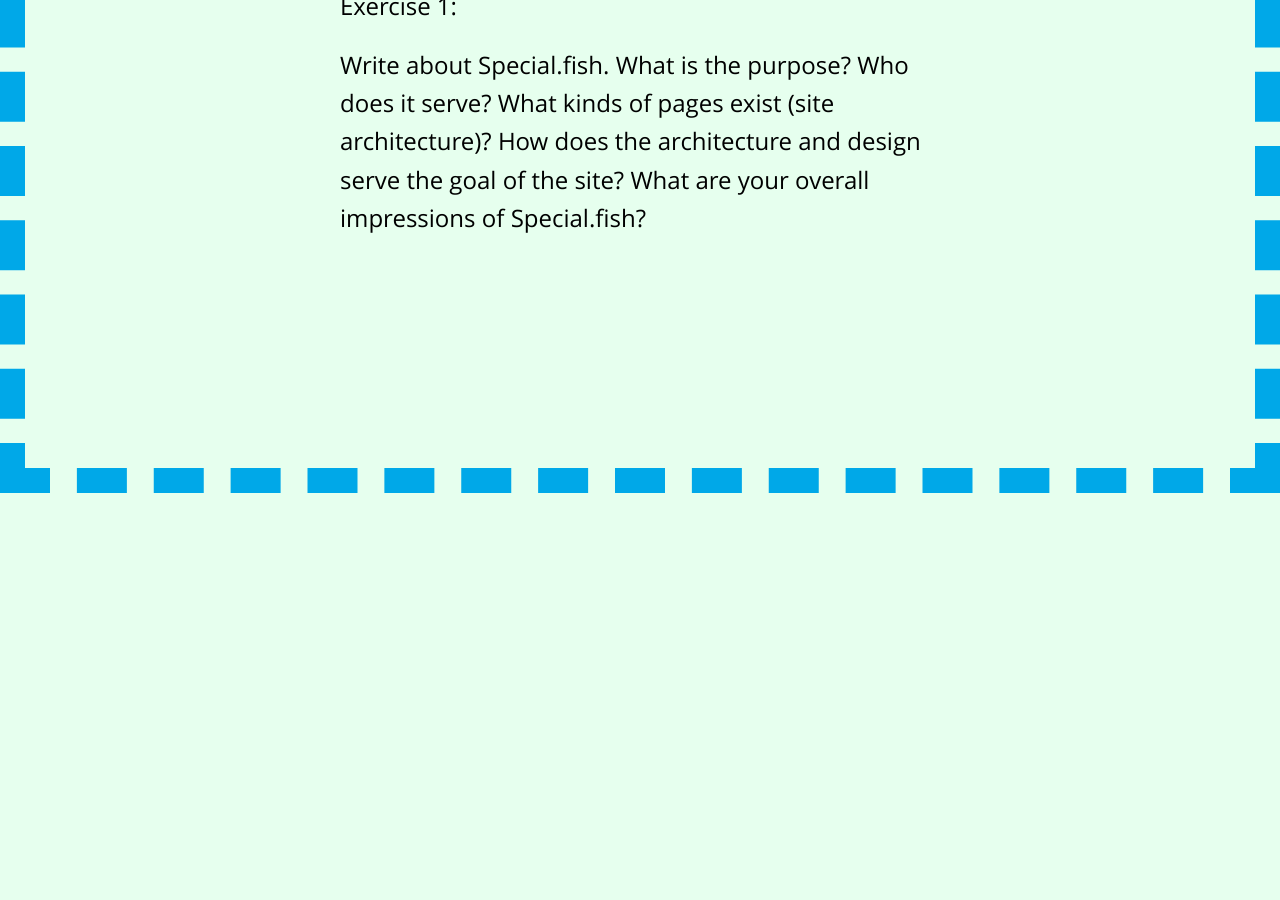
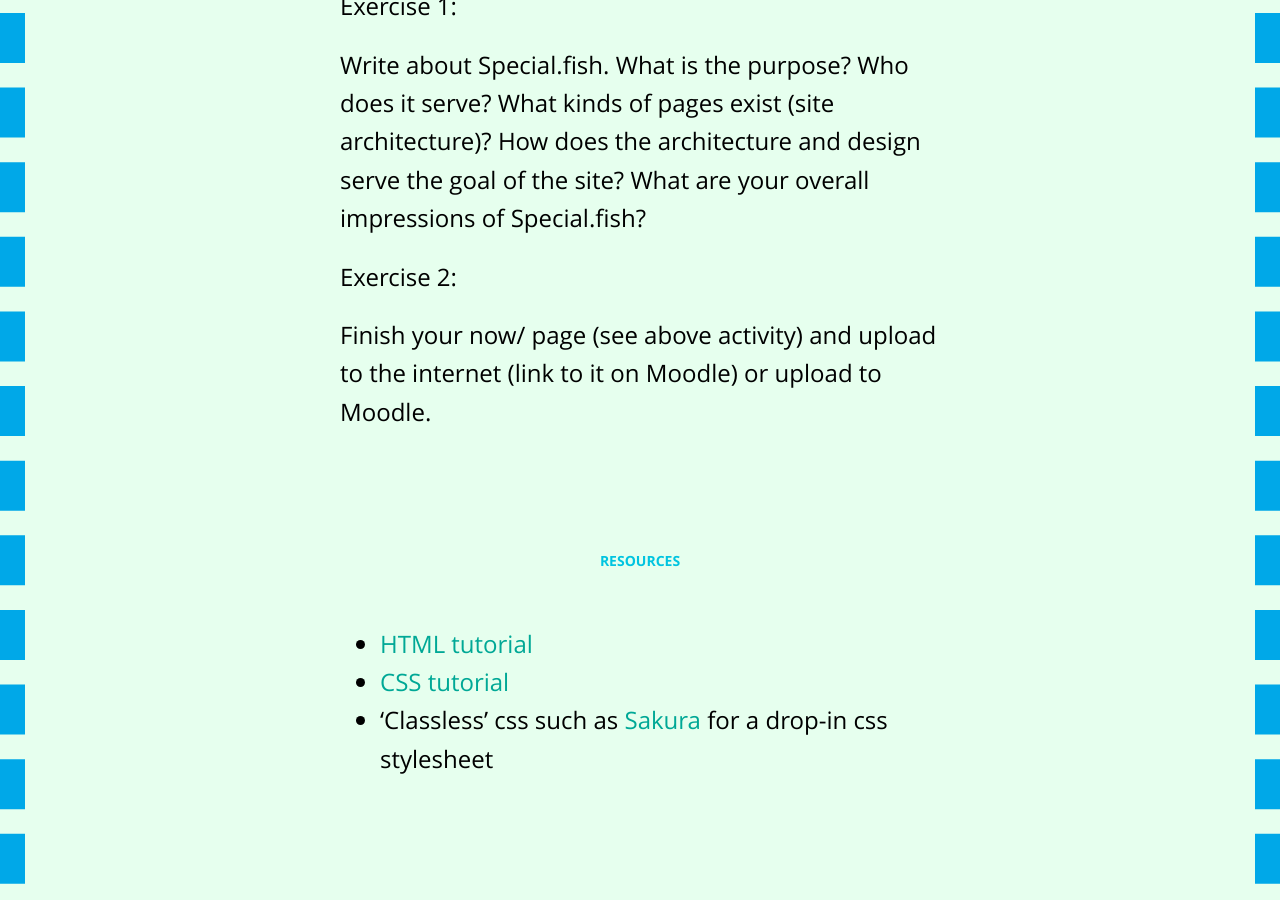
Before and after one commit to lee2sman/social_software_2021, a Jekyll site: the page built from _posts/2021-08-31-week1.md, in a window 1280 px wide and 900 px high, scrolled down 3121 px. Built offline with Jekyll 4.4.1, drawn with Linux system fonts in a browser that asks for light colours; nearby versions of some CDN libraries; before the commit the page ends 3614 px from its top, so only the background shows below that.

Commit message:
update week1

```diff
--- a/_posts/2021-08-31-week1.md
+++ b/_posts/2021-08-31-week1.md
@@ -75,3 +75,13 @@ Make an account. Fill out your profile with at least one text-based log, list or
 Exercise 1:
 
 Write about Special.fish. What is the purpose? Who does it serve? What kinds of pages exist (site architecture)? How does the architecture and design serve the goal of the site? What are your overall impressions of Special.fish?
+
+Exercise 2:
+
+Finish your now/ page (see above activity) and upload to the internet (link to it on Moodle) or upload to Moodle.
+
+### Resources
+
+- [HTML tutorial](https://www.w3schools.com/html/)
+- [CSS tutorial](https://www.w3schools.com/css/)
+- 'Classless' css such as [Sakura](https://oxal.org/projects/sakura/) for a drop-in css stylesheet
```
